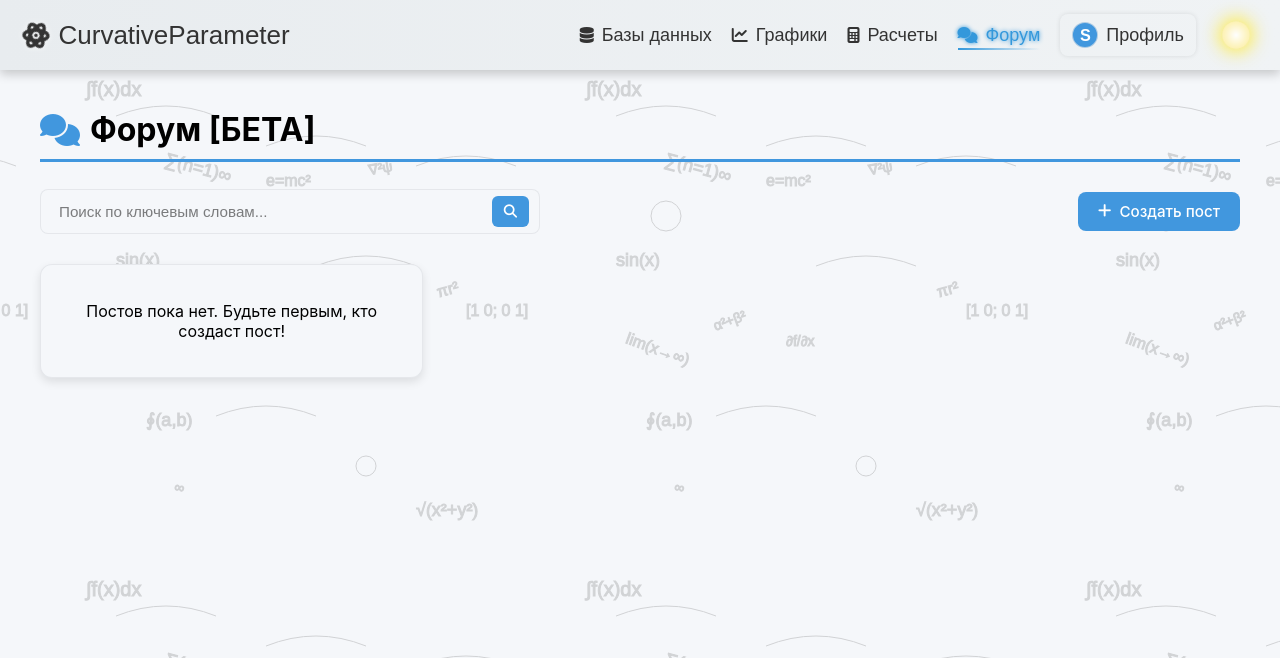
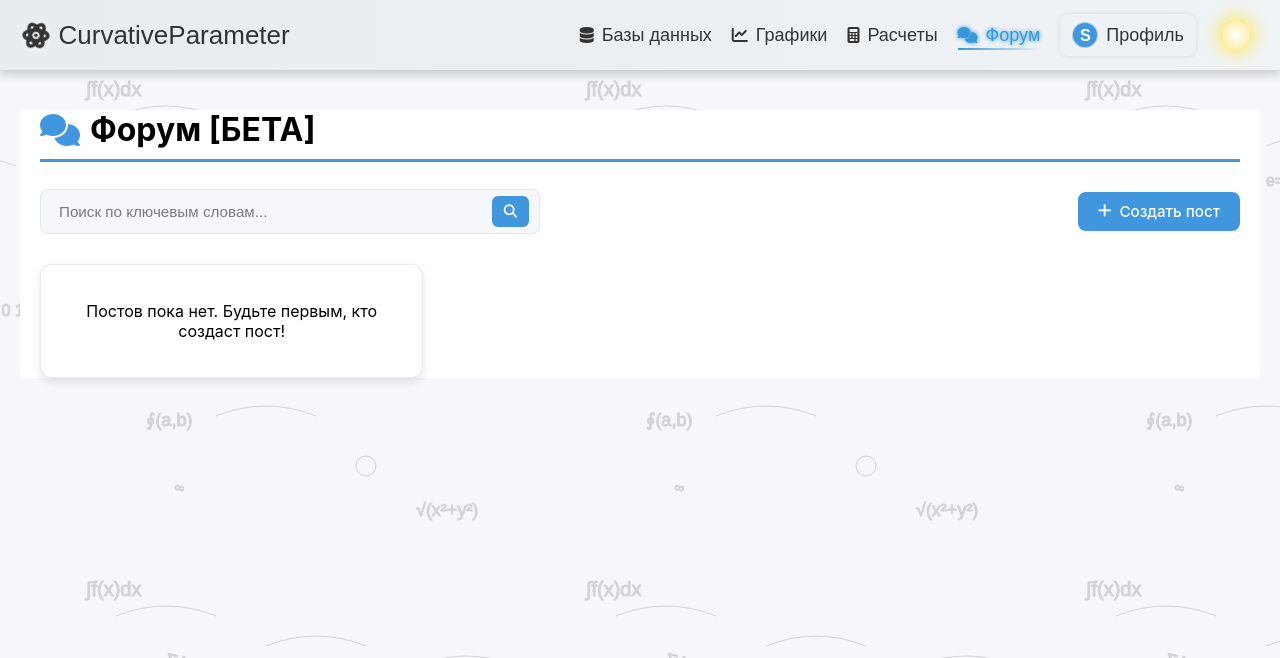
Before and after one commit to Kotagiri0/CurvativeParameter, a Django app: page /forum/ in a window 1280 px wide. Shown: the top 658 px of the page. Run offline with Django 5.2, Linux system fonts and the light colour scheme; the visitor is signed in with stand-in values (Sample User, id 1); data that the repository does not hold is empty; parts of the project's set-up code (start-up, migrations or seed data) failed here and were passed over.

Commit message:
update forum cards

```diff
--- a/main/templates/forum_list.html
+++ b/main/templates/forum_list.html
@@ -87,12 +87,23 @@
 </section>
 
 <style>
+  :root {
+    --card-bg: rgba(255, 255, 255, 0.7);
+    --section-bg: #ffffff;
+  }
+
+  [data-theme="dark"] {
+    --card-bg: rgba(30, 30, 30, 0.7);
+    --section-bg: #121212;
+  }
+
   .cp-section {
     max-width: 1200px;
     margin: 40px auto;
     padding: 0 20px;
     font-family: 'Inter', -apple-system, BlinkMacSystemFont, 'Segoe UI', Roboto, sans-serif;
     transition: background-color 0.3s ease, color 0.3s ease;
+    background-color: var(--section-bg);
   }
 
   .cp-header {
@@ -241,18 +252,13 @@
 
   .cp-forum-card {
     position: relative;
-    background: rgba(30, 30, 30, 0.7);
+    background: var(--card-bg);
     border: 1px solid var(--border-color);
     border-radius: 12px;
     padding: 20px;
     box-shadow: 0 4px 10px rgba(0, 0, 0, 0.2);
     transition: transform 0.3s ease, box-shadow 0.3s ease, background-color 0.3s ease, border-color 0.3s ease;
     animation: fadeIn 0.5s ease-out;
-  }
-
-  [data-theme="light"] .cp-forum-card {
-    background: rgba(255, 255, 255, 0.7);
-    box-shadow: 0 4px 10px rgba(0, 0, 0, 0.1);
   }
 
   .cp-forum-card:hover {
@@ -351,7 +357,7 @@
   }
 
   .cp-empty-message {
-    background: var(--background-color);
+    background: var(--section-bg);
     border: 1px solid var(--border-color);
     border-radius: 12px;
     padding: 20px;
```
